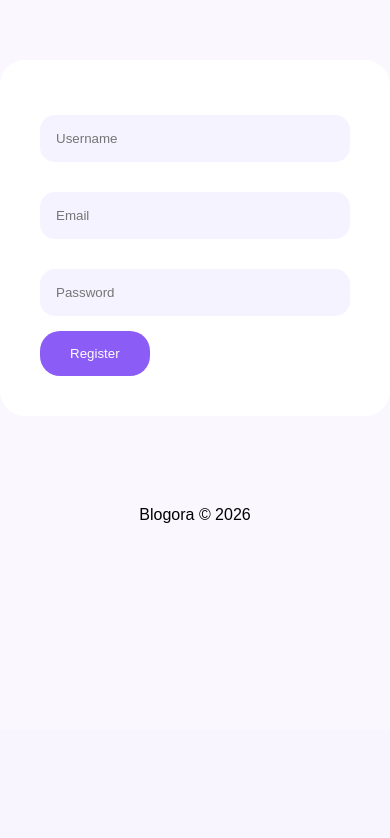
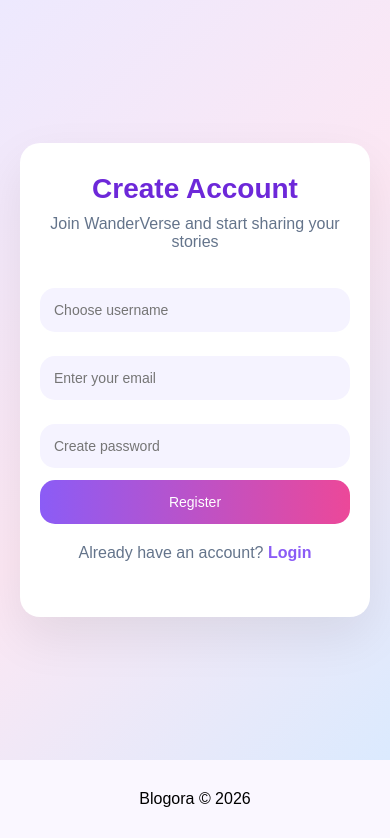
Before and after one commit to sal23456man-creator/Blogora, a Flask app: page /register in a window 390 px wide. Shown: the part 115-953 px from the top of the page. Before the commit the page ends 638 px from the top, so only its background shows below. Run offline with Flask 3, Linux system fonts and the light colour scheme.

Commit message:
second project

```diff
--- a/static/css/style.css
+++ b/static/css/style.css
@@ -121,4 +121,84 @@ grid-template-columns:1fr 1fr;
 .hero h1{
 font-size:42px;
 }
+}/* Login / Register Responsive */
+
+.auth-page{
+    min-height:90vh;
+    display:flex;
+    justify-content:center;
+    align-items:center;
+    padding:40px 20px;
+    background:linear-gradient(135deg,#ede9fe,#fce7f3,#dbeafe);
 }
+
+.auth-box{
+    width:100%;
+    max-width:450px;
+    background:white;
+    padding:50px;
+    border-radius:30px;
+    box-shadow:0 20px 50px rgba(0,0,0,0.08);
+    text-align:center;
+}
+
+.auth-box h1{
+    font-size:38px;
+    color:#6d28d9;
+    margin-bottom:10px;
+}
+
+.auth-box p{
+    color:#64748b;
+    margin-bottom:25px;
+}
+
+.auth-box input{
+    width:100%;
+    padding:16px;
+    margin:12px 0;
+    border:none;
+    border-radius:15px;
+    background:#f5f3ff;
+    font-size:16px;
+}
+
+.auth-box button{
+    width:100%;
+    padding:16px;
+    border:none;
+    border-radius:15px;
+    background:linear-gradient(90deg,#8b5cf6,#ec4899);
+    color:white;
+    font-size:16px;
+    cursor:pointer;
+}
+
+.switch-auth{
+    margin-top:20px;
+}
+
+.switch-auth a{
+    color:#8b5cf6;
+    font-weight:bold;
+    text-decoration:none;
+}
+
+/* Mobile responsiveness */
+@media(max-width:768px){
+
+    .auth-box{
+        padding:30px 20px;
+        border-radius:20px;
+    }
+
+    .auth-box h1{
+        font-size:28px;
+    }
+
+    .auth-box input,
+    .auth-box button{
+        padding:14px;
+        font-size:14px;
+    }
+}
--- a/templates/register.html
+++ b/templates/register.html
@@ -1,13 +1,47 @@
 {% extends "layout.html" %}
 {% block content %}
 
-<div class="create-box">
-<form method="POST">
-<input type="text" name="username" placeholder="Username">
-<input type="email" name="email" placeholder="Email">
-<input type="password" name="password" placeholder="Password">
-<button>Register</button>
-</form>
-</div>
+<section class="auth-page">
+
+    <div class="auth-box">
+
+        <h1>Create Account</h1>
+        <p>Join WanderVerse and start sharing your stories</p>
+
+        <form method="POST">
+
+            <input
+                type="text"
+                name="username"
+                placeholder="Choose username"
+                required
+            >
+
+            <input
+                type="email"
+                name="email"
+                placeholder="Enter your email"
+                required
+            >
+
+            <input
+                type="password"
+                name="password"
+                placeholder="Create password"
+                required
+            >
+
+            <button type="submit">Register</button>
+
+        </form>
+
+        <p class="switch-auth">
+            Already have an account?
+            <a href="/login">Login</a>
+        </p>
+
+    </div>
+
+</section>
 
 {% endblock %}
```
Also changed, not shown: templates/login.html (+35 -7 lines).
